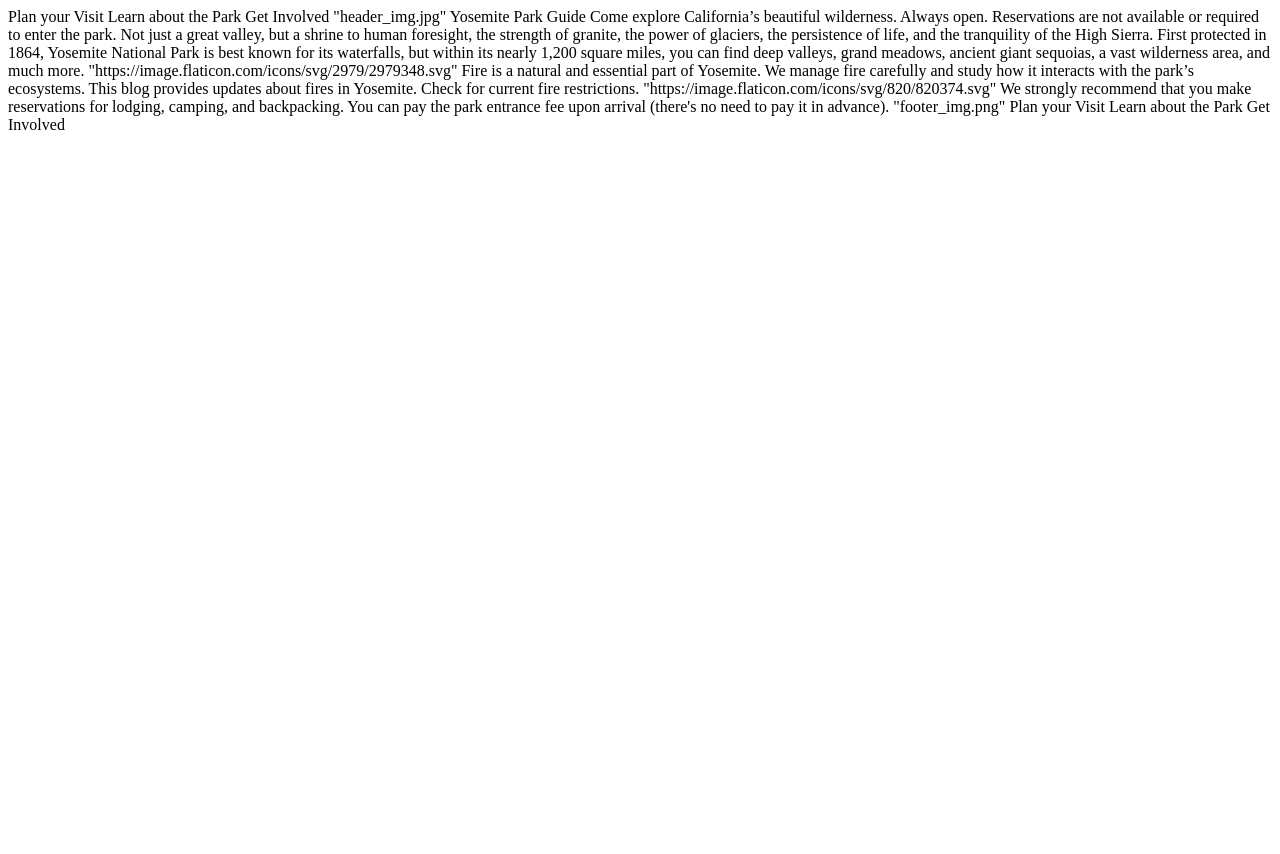
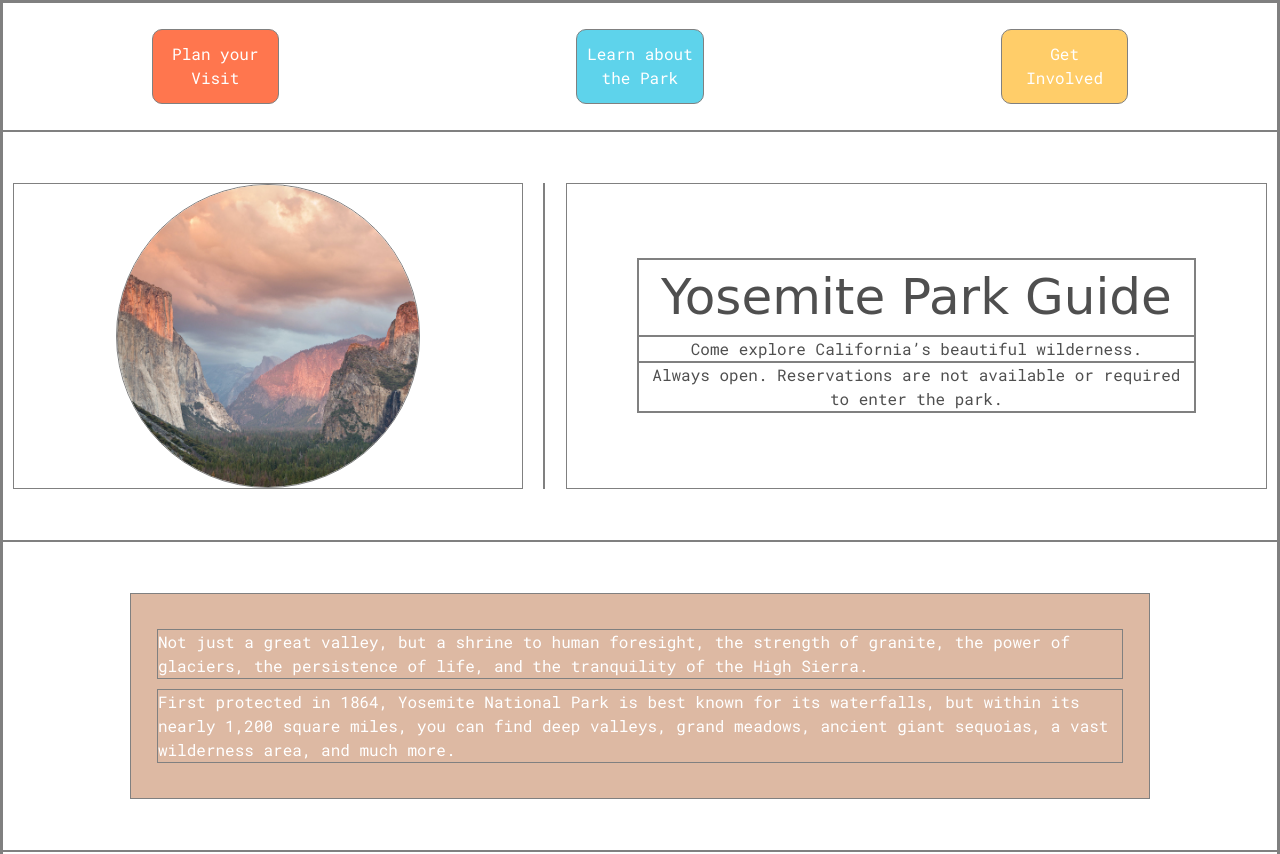
Before and after one commit to BrityHemming/responsive-gp, a plain HTML site: page index.html in a window 1280 px wide. Shown: the top 854 px of the page. Before the commit the page ends 800 px from the top, so only its background shows below. Drawn offline with Linux system fonts and the light colour scheme; a web font is replaced by a local one.

Commit message:
solution code

```diff
--- a/index.css
+++ b/index.css
@@ -0,0 +1,225 @@
+html, body, div, span, applet, object, iframe,
+h1, h2, h3, h4, h5, h6, p, blockquote, pre,
+a, abbr, acronym, address, big, cite, code,
+del, dfn, em, img, ins, kbd, q, s, samp,
+small, strike, strong, sub, sup, tt, var,
+b, u, i, center,
+dl, dt, dd, ol, ul, li,
+fieldset, form, label, legend,
+table, caption, tbody, tfoot, thead, tr, th, td,
+article, aside, canvas, details, embed,
+figure, figcaption, footer, header, hgroup,
+menu, nav, output, ruby, section, summary,
+time, mark, audio, video {
+margin: 0;
+padding: 0;
+/* border: 0;   */
+font-size: 100%;
+font: inherit;
+vertical-align: baseline;
+}
+*{
+    box-sizing:border-box; /*this rule says, if I give an element a width I want it to respect that width - if I add padding or a border, apply it within the width given not in addition to it*/
+    border:1px solid grey;
+    max-width:100%; /*this says you can never be bigger than your parent*/
+}
+
+/*General Styles*/
+html{
+    font-size:62.5%;
+}
+body{
+    font-size:1.6rem;
+    line-height:1.5;
+    font-family: 'Roboto Mono', monospace;
+    color:#4F4F4F;
+}
+h1{
+    font-family: 'Chelsea Market', cursive;
+    font-size:5rem;
+}
+span{
+    font-weight:bold;
+}
+a{
+    text-decoration:none;
+    color:#4F4F4F;
+}
+section{
+    padding:4% 0;
+}
+
+/*navigation Styles*/
+/* .stay{
+    width:100%;
+    position:fixed;
+    z-index:9999;
+} */
+nav{
+    padding:2% 0;
+    display:flex;
+    justify-content: space-around;
+}
+nav a{
+    display:inline-block;
+    padding:1% 0;
+    width:10%;
+    border-radius:10px;
+    text-align:center;
+    color:#fff;
+}
+.orange{
+    background-color: #FF764E;
+}
+.blue{
+    background-color:#5ED3EB;
+}
+.yellow{
+    background-color:#FFCD69;
+}
+.sr-only:not(:focus):not(:active) {
+    clip: rect(0 0 0 0);
+    clip-path: inset(50%);
+    height: 1px;
+    overflow: hidden;
+    position: absolute;
+    white-space: nowrap;
+    width: 1px;
+  }
+/*header section styles*/
+header{
+    display:flex;
+    justify-content: space-around;
+    padding:4% 0;
+}
+.image{
+    width:40%;
+    display:flex;
+    justify-content: center;
+    align-items: center;
+}
+.image img{
+    border-radius:50%;
+    width:60%;
+}
+.title{
+    width:55%;
+    display:flex;
+    justify-content: center;
+    align-items: center;
+    text-align: center;
+}
+.title div{
+    width:80%;
+}
+/*Main Section Styles*/
+.main div{
+    background-color: #DDB9A3;
+    width:80%;
+    margin:0 auto;
+    padding:2%;
+    color:#fff;
+}
+.main div p{
+    margin:1% 0;
+}
+
+/*Camp section styles*/
+.camp{
+    display:flex;
+    flex-direction:column;
+    justify-content: center;
+    align-items: center;
+}
+
+.camp div{
+    width:35%;
+    text-align:center;
+    margin:4% 0;
+}
+.camp div img{
+    width:80%;
+}
+
+/*background image section*/
+
+.bg-img{
+    background-image:url('assets/footer_img.jpg');
+    background-size:cover;
+    background-position:top;
+    background-repeat: no-repeat;
+    height:40vh;
+    /* background-attachment: fixed; */ /*make it look like the image stays in once place when you scroll*/
+}
+
+/*footer section styles*/
+
+footer{
+    background-color:#F9E7DC;
+}
+
+/*Media Queries*/
+/*Tablet View*/
+/*this rule is for 800px screen or smaller*/
+@media (max-width:800px){
+   nav a{
+       width:15%;
+   }
+   /*header section styles*/
+   .image img{
+       width:80%;
+   }
+   /*camp section styles*/
+   .camp div{
+    width:45%;
+   }
+   /*background image section*/
+   .bg-img{
+       height:60vh;
+       background-position:center;
+   }
+}
+
+
+
+/*Phone View*/
+@media (max-width:500px){
+  nav{
+      flex-direction:column;
+      justify-content: center;
+      align-items: center;
+  }
+  nav a{
+      width:50%;
+      margin:2% 0;
+  }
+  .blue{
+      order:-1;
+  }
+  /*header styles*/
+  header{
+      flex-wrap:wrap;
+  }
+  .image{
+      width:80%;
+  }
+  .title{
+      width:80%;
+      margin-top:4%;
+  }
+  .title div{
+      width:100%;
+  }
+  /*camp section styles*/
+  .camp div{
+      width:80%;
+  }
+  .camp div img{
+      width:60%;
+  }
+  /*bg img section*/
+  .bg-img{
+      height:40vh;
+      /* display:none; */
+  }
+}
--- a/index.html
+++ b/index.html
@@ -2,36 +2,58 @@
 <!DOCTYPE html>
 <html lang="en">
 <head>
+  <!--Viewport meta tag-->
+  <meta name="viewport" content="width=device-width, initial-scale=1.0">
+  <!-- Link to fonts-->
+  <link href="https://fonts.googleapis.com/css2?family=Chelsea+Market&family=Roboto+Mono:wght@400;700&display=swap" rel="stylesheet">
 <!-- Link your CSS stylesheet -->
-
+    <link rel="stylesheet" href="index.css">
 </head>
 <body>
-        Plan your Visit
-        Learn about the Park
-        Get Involved
-
-
-      "header_img.jpg"
-      Yosemite Park Guide
-      Come explore California’s beautiful wilderness.
-      Always open. Reservations are not available or required to enter the park.
-
-      Not just a great valley, but a shrine to human foresight, the strength of granite, the power of glaciers, the persistence of life, and the tranquility of the High Sierra.
-
-      First protected in 1864, Yosemite National Park is best known for its waterfalls, but within its nearly 1,200 square miles, you can find deep valleys, grand meadows, ancient giant sequoias, a vast wilderness area, and much more.
-
-      "https://image.flaticon.com/icons/svg/2979/2979348.svg"
-      Fire is a natural and essential part of Yosemite. We manage fire carefully and study how it interacts with the park’s ecosystems. This blog provides updates about fires in Yosemite. Check for current fire restrictions.
-
-      "https://image.flaticon.com/icons/svg/820/820374.svg"
-      We strongly recommend that you make reservations for lodging, camping, and backpacking. You can pay the park entrance fee upon arrival (there's no need to pay it in advance).
-
-      "footer_img.png"
-
-
-        Plan your Visit
-        Learn about the Park
-        Get Involved
-
+  <a href="#main" class="sr-only">skip to go to main content</a>
+  <nav class="stay">
+    <a class="orange" href="#">Plan your<br>Visit</a>
+    <a class="blue" href="#">Learn about<br>the Park</a>
+    <a class="yellow" href="#">Get<br>Involved</a>
+  </nav>
+  <header>
+    <div class="image">
+      <img src="assets/header_img.jpg" alt="landscape of mountains at Yosemite national park at sunset">
+    </div>
+    <span id="main"></span>
+    <div class="title">
+      <div>
+        <h1>Yosemite Park Guide</h1>
+        <h2>Come explore California’s beautiful wilderness.</h2>
+        <p>Always open. Reservations are not available or required to enter the park.</p>
+      </div>
+    </div>
+  </header>
+  <section class="main">
+    <div>
+      <p>Not just a great valley, but a shrine to human foresight, the strength of granite, the power of glaciers, the persistence of life, and the tranquility of the High Sierra.</p>
+      <p>First protected in 1864, Yosemite National Park is best known for its waterfalls, but within its nearly 1,200 square miles, you can find deep valleys, grand meadows, ancient giant sequoias, a vast wilderness area, and much more.</p>
+    </div>
+  </section>
+  <section class="camp">
+    <div>
+      <img src="https://image.flaticon.com/icons/svg/2979/2979348.svg" alt="illustration of campfire">
+      <p>Fire is a natural and essential part of Yosemite. We manage fire carefully and study how it interacts with the park’s ecosystems. This blog provides updates about fires in Yosemite. Check for <span>current fire restrictions</span>.</p>
+    </div>
+    <div>
+      <img src="https://image.flaticon.com/icons/svg/820/820374.svg" alt="illustration of a camper van">
+      <p>We strongly recommend that you make reservations for lodging, camping, and backpacking. You can pay the <span>park entrance fee</span> upon arrival (there's no need to pay it in advance).</p>
+    </div>
+  </section>
+  <section class="bg-img" role="banner" aria-label="background image of national park">
+    <!--empty section with background image-->
+  </section>
+  <footer>
+    <nav>
+      <a class="orange" href="#">Plan your<br>Visit</a>
+      <a class="blue" href="#">Learn about<br>the Park</a>
+      <a class="yellow" href="#">Get<br>Involved</a>
+    </nav>
+  </footer>
 </body>
 </html>
```
